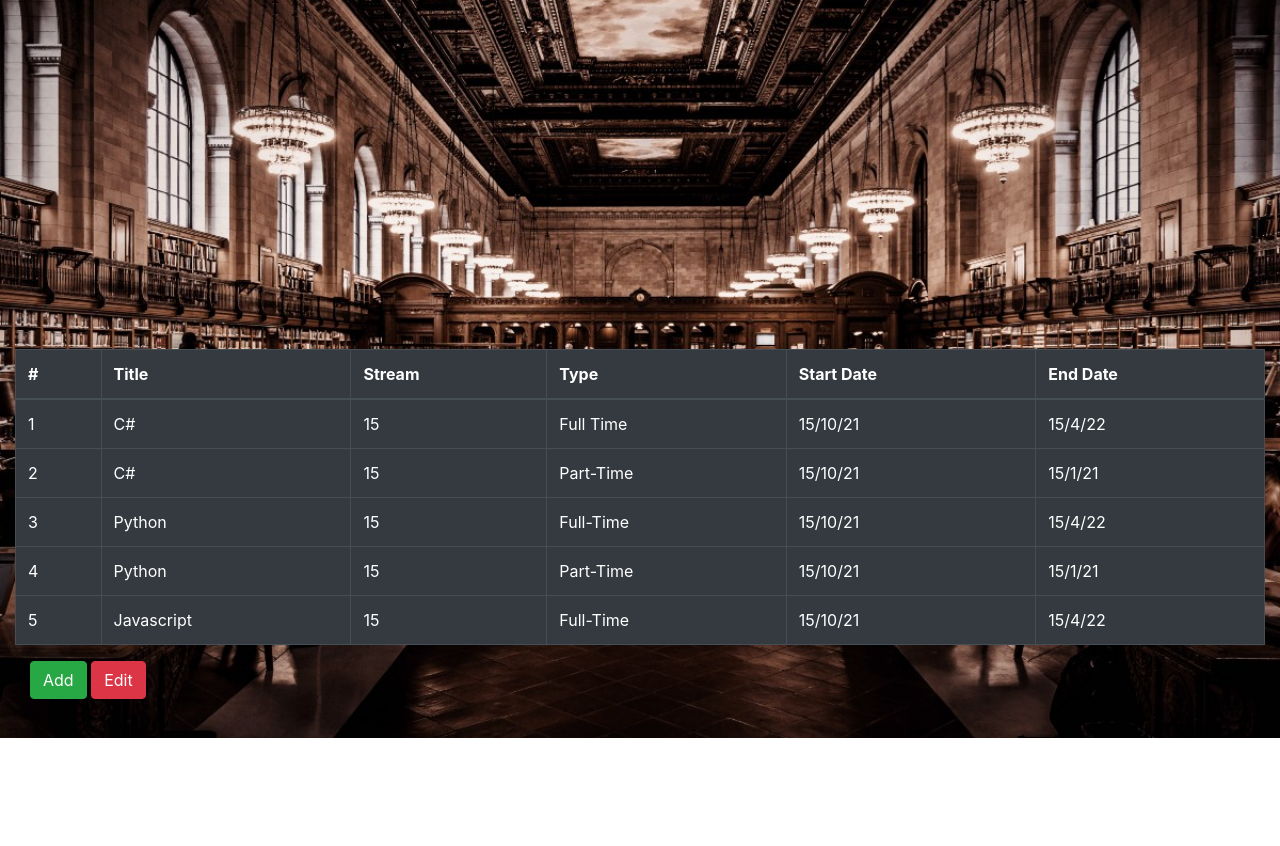
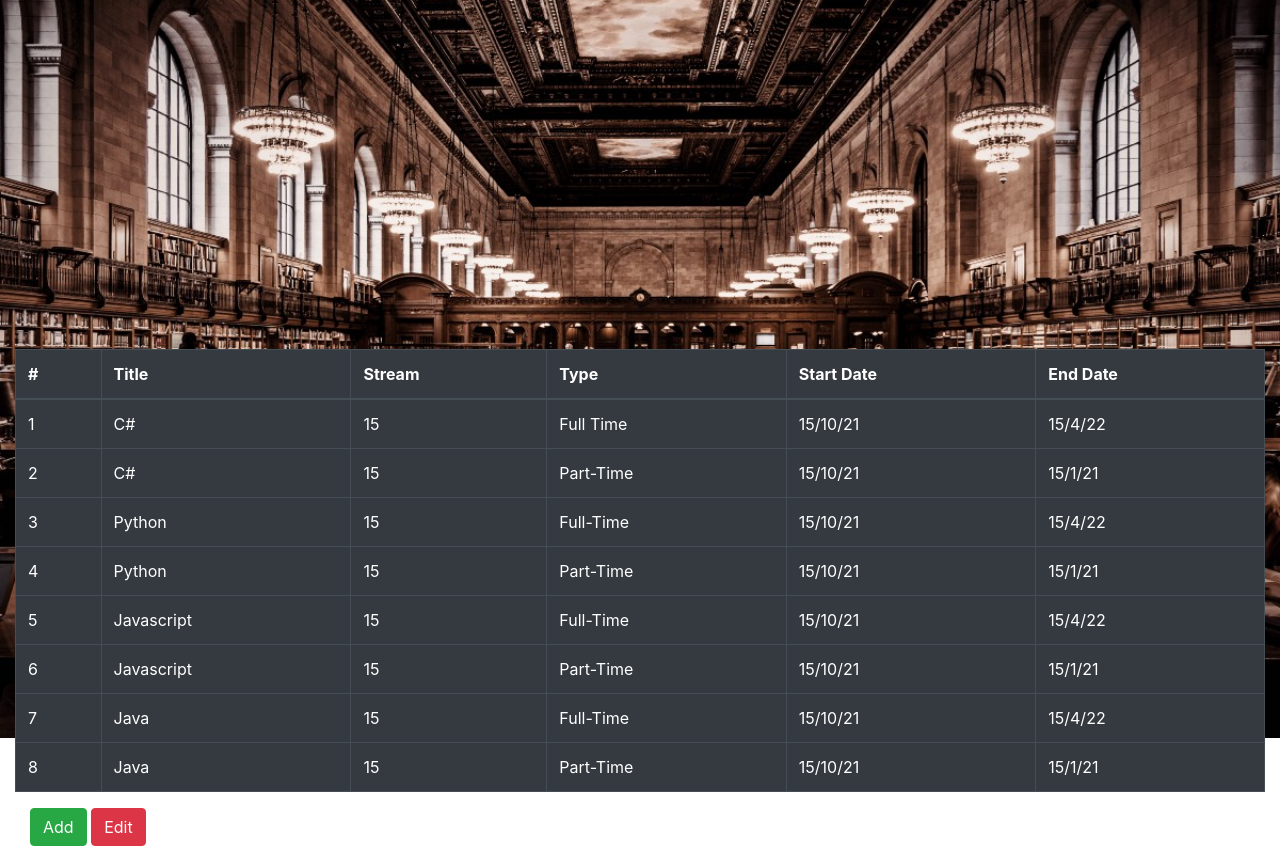
Before and after one commit to tsikriteasraf/Bootcamp-Assignment-1, a plain HTML site: page html/courses.html in a window 1280 px wide. Shown: the part 62-908 px from the top of the page. Before the commit the page ends 800 px from the top, so only its background shows below. Drawn offline with nearby package versions, Linux system fonts and the light colour scheme.

Commit message:
Update courses.html

```diff
--- a/html/courses.html
+++ b/html/courses.html
@@ -53,7 +53,7 @@
     <div class="container-fluid">
         <div class="row">
             <div class="col-md-12">
-                <table class="table table-dark table-hover table-bordered text-white">
+                 <table class="table table-dark table-hover table-bordered text-white">
                     <thead>
                         <tr>
                             <th>
@@ -177,6 +177,66 @@
                                 15/4/22
                             </td>
                         </tr>
+                        <tr>
+                            <td>
+                                6
+                            </td>
+                            <td>
+                                Javascript
+                            </td>
+                            <td>
+                                15
+                            </td>
+                            <td>
+                                Part-Time
+                            </td>
+                            <td>
+                               15/10/21
+                            </td>
+                            <td>
+                                15/1/21
+                             </td>
+                        </tr>
+                        <tr >
+                            <td>
+                                7
+                            </td>
+                            <td>
+                                Java
+                            </td>
+                            <td>
+                                15
+                            </td>
+                            <td>
+                                Full-Time
+                            </td>
+                            <td>
+                                15/10/21
+                            </td>
+                            <td>
+                                15/4/22
+                            </td>
+                        </tr>
+                        <tr>
+                            <td>
+                                8
+                            </td>
+                            <td>
+                                Java
+                            </td>
+                            <td>
+                                15
+                            </td>
+                            <td>
+                                Part-Time
+                            </td>
+                            <td>
+                               15/10/21
+                            </td>
+                            <td>
+                                15/1/21
+                             </td>
+                        </tr>
                     </tbody>
                 </table>
                 <div class="container-fluid">
```
